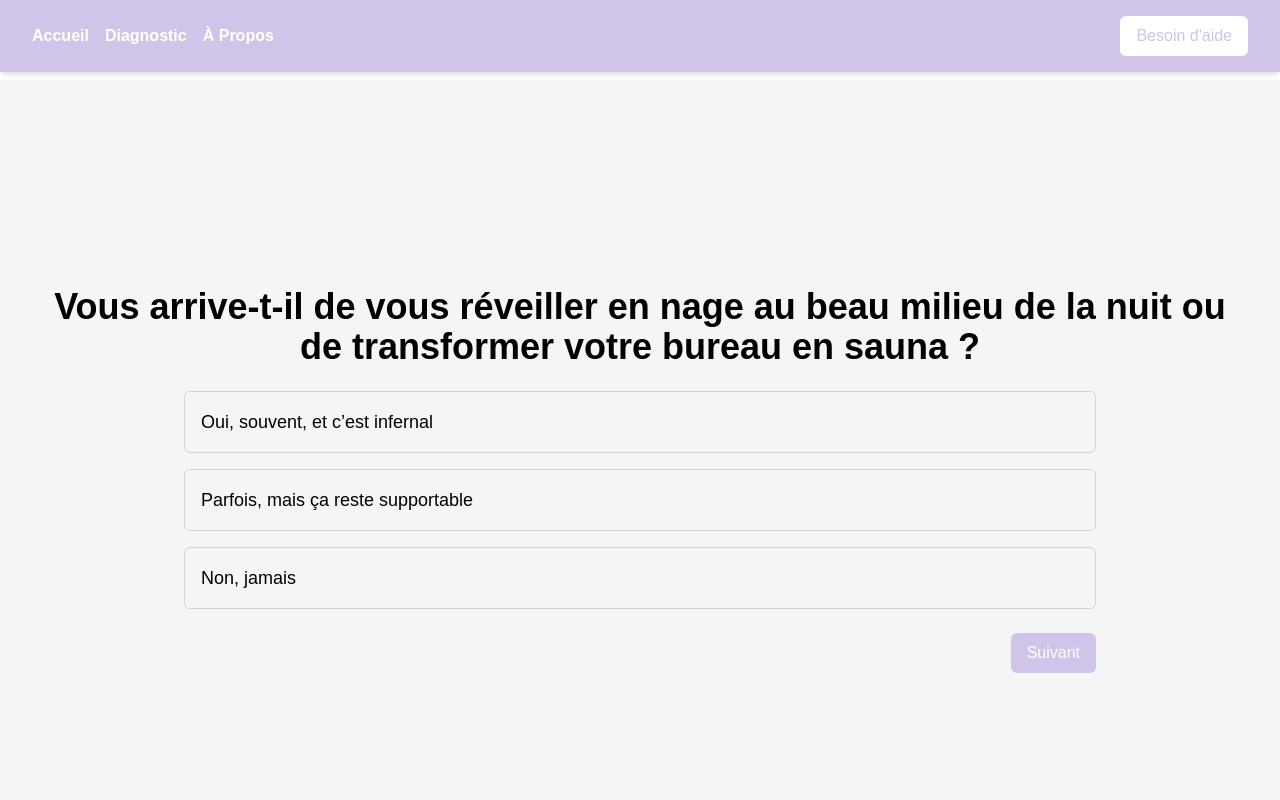
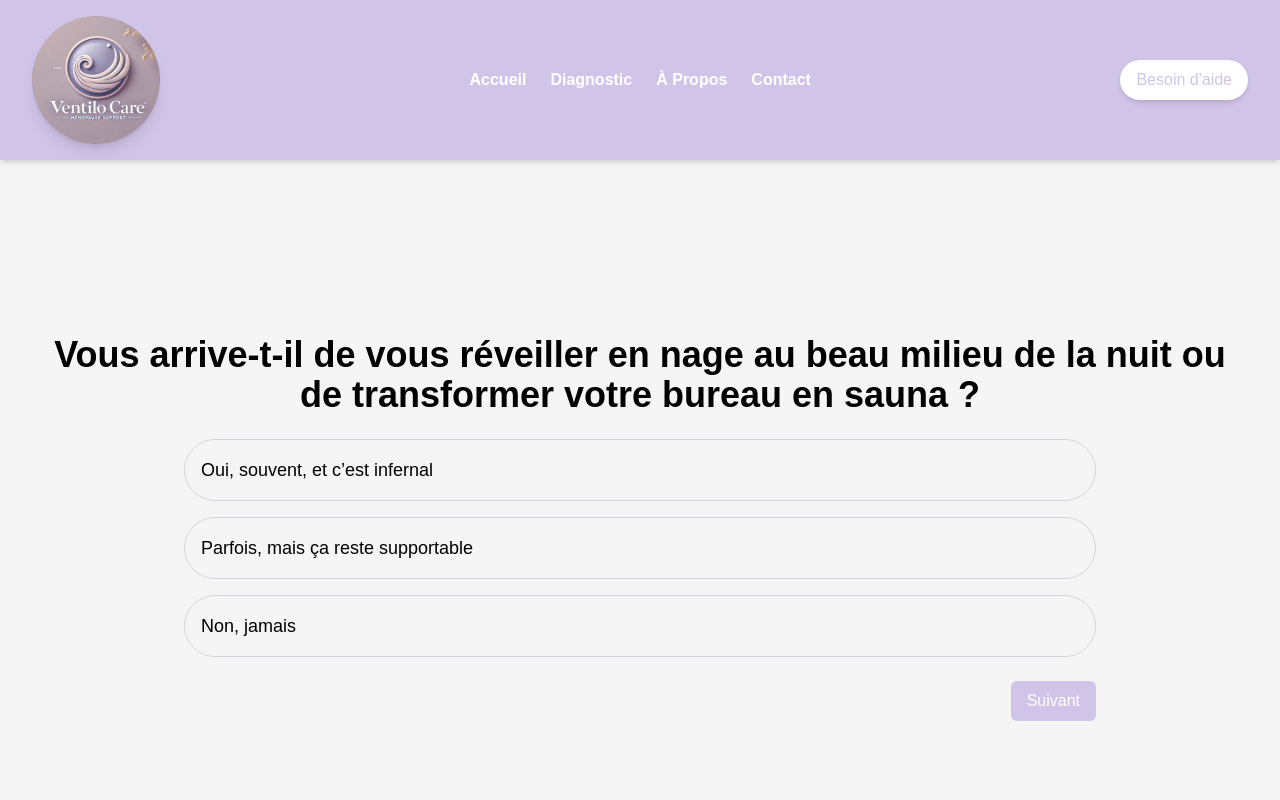
Before and after one commit to MohamedLemineK/InnovHer-Suivi-Menopause, a Next.js app in the folder untitled/: page / in a window 1280 px wide. Shown: the top 800 px of the page. Built offline with nearby package versions, Linux system fonts and the light colour scheme.

Commit message:
update mon gars

```diff
--- a/untitled/src/app/page.js
+++ b/untitled/src/app/page.js
@@ -3,14 +3,14 @@
 import { useState } from "react";
 import { Element, scroller } from "react-scroll";
 import questionnaire from "../../src/app/data/questionsData.json";
-import Link from "next/link"; // Importer le JSON
+import Link from "next/link"; // Import Link for navigation
 
 export default function Chatbot() {
     const [userAnswers, setUserAnswers] = useState({});
     const [currentStep, setCurrentStep] = useState(0);
     const [maxStepReached, setMaxStepReached] = useState(0);
 
-    // Extraction des questions depuis le JSON
+    // Extract questions from JSON
     const steps = questionnaire.questions.map((q) => ({
         text: q.question,
         options: q.options.map((option) => ({
@@ -21,10 +21,11 @@ export default function Chatbot() {
 
     const handleAnswerChange = (stepIndex, value) => {
         const isMultiple = steps[stepIndex].isMultiple;
+
         setUserAnswers((prevAnswers) => {
             const newAnswers = { ...prevAnswers };
             if (isMultiple) {
-                // Pour les choix multiples, ajouter ou supprimer la sélection
+                // Handle multiple selections
                 const existingAnswers = newAnswers[stepIndex] || [];
                 if (existingAnswers.includes(value)) {
                     newAnswers[stepIndex] = existingAnswers.filter(
@@ -34,13 +35,13 @@ export default function Chatbot() {
                     newAnswers[stepIndex] = [...existingAnswers, value];
                 }
             } else {
-                // Pour les autres types de questions, écraser la réponse
+                // Handle single selection
                 newAnswers[stepIndex] = value;
             }
             return newAnswers;
         });
 
-        // Pour les questions à choix unique, passer automatiquement à la prochaine question
+        // Automatically move to next step for single selection
         if (!isMultiple && stepIndex === currentStep) {
             goToNextStep();
         }
@@ -51,7 +52,7 @@ export default function Chatbot() {
         if (nextStep < steps.length) {
             setCurrentStep(nextStep);
             setMaxStepReached((prevMax) => Math.max(prevMax, nextStep));
-            // Défilement vers la prochaine question
+
             scroller.scrollTo(`step-${nextStep}`, {
                 duration: 500,
                 delay: 0,
@@ -59,9 +60,8 @@ export default function Chatbot() {
                 offset: -80,
             });
         } else {
-            // Questionnaire terminé
+            // End of questionnaire
             setCurrentStep(-1);
-            // Vous pouvez ajouter une logique supplémentaire ici si nécessaire
         }
     };
 
@@ -69,7 +69,7 @@ export default function Chatbot() {
         const prevStep = currentStep - 1;
         if (prevStep >= 0) {
             setCurrentStep(prevStep);
-            // Défilement vers la question précédente
+
             scroller.scrollTo(`step-${prevStep}`, {
                 duration: 500,
                 delay: 0,
@@ -81,23 +81,49 @@ export default function Chatbot() {
 
     return (
         <div className="min-h-screen bg-lightGray">
-            {/* Barre de navigation */}
+            {/* Header */}
             <header className="fixed top-0 left-0 w-full bg-purpleAccent text-white z-50 shadow-md">
                 <div className="flex justify-between items-center px-8 py-4">
+                    {/* Logo */}
+                    <Link href="/">
+                        <img
+                            src="/logo.jpg" // Ensure the logo file is placed in the public folder as "logo.jpg"
+                            alt="Ventilo Care"
+                            className="w-32 h-auto object-cover rounded-full shadow-lg"
+                        />
+                    </Link>
+                    {/* Navigation */}
                     <nav>
-                        <ul className="flex space-x-4 font-semibold">
-                            <li>Accueil</li>
-                            <li>Diagnostic</li>
-                            <li>À Propos</li>
+                        <ul className="flex space-x-6 font-semibold">
+                            <li>
+                                <Link href="/" className="hover:underline">
+                                    Accueil
+                                </Link>
+                            </li>
+                            <li>
+                                <Link href="/diagnostic" className="hover:underline">
+                                    Diagnostic
+                                </Link>
+                            </li>
+                            <li>
+                                <Link href="/about" className="hover:underline">
+                                    À Propos
+                                </Link>
+                            </li>
+                            <li>
+                                <Link href="/contact" className="hover:underline">
+                                    Contact
+                                </Link>
+                            </li>
                         </ul>
                     </nav>
-                    <button className="bg-white text-purpleAccent px-4 py-2 rounded-md">
+                    <button className="bg-white text-purpleAccent px-4 py-2 rounded-full hover:bg-gray-200 shadow-md">
                         Besoin d'aide
                     </button>
                 </div>
             </header>
 
-            {/* Contenu des questions */}
+            {/* Questions Content */}
             {currentStep === -1 ? (
                 <div className="min-h-screen flex items-center justify-center">
                     <h1 className="text-4xl font-bold">
@@ -105,15 +131,13 @@ export default function Chatbot() {
                     </h1>
                 </div>
             ) : (
-                <div className="flex flex-col items-center mt-20">
+                <div className="flex flex-col items-center mt-32">
                     {steps.map((stepData, index) => (
                         <Element
                             key={index}
                             name={`step-${index}`}
                             className={`w-full min-h-screen flex flex-col items-center justify-center p-8 ${
-                                index !== currentStep
-                                    ? "hidden"
-                                    : ""
+                                index !== currentStep ? "hidden" : ""
                             }`}
                         >
                             <h1 className="text-4xl font-bold text-center mb-6">
@@ -129,10 +153,10 @@ export default function Chatbot() {
                                     return (
                                         <div
                                             key={i}
-                                            className={`p-4 border border-gray-300 rounded-md cursor-pointer ${
+                                            className={`p-4 border border-gray-300 rounded-full cursor-pointer ${
                                                 isSelected
-                                                    ? "bg-purpleAccent text-white"
-                                                    : ""
+                                                    ? "bg-purpleAccent text-white shadow-lg"
+                                                    : "hover:bg-gray-100"
                                             }`}
                                             onClick={() =>
                                                 handleAnswerChange(
@@ -141,7 +165,7 @@ export default function Chatbot() {
                                                 )
                                             }
                                         >
-                                            {/* Input caché */}
+                                            {/* Hidden Input */}
                                             <input
                                                 type={
                                                     stepData.isMultiple
@@ -161,7 +185,7 @@ export default function Chatbot() {
                                     );
                                 })}
                             </div>
-                            {/* Boutons de navigation */}
+                            {/* Navigation Buttons */}
                             <div className="flex justify-between mt-6 w-3/4">
                                 {currentStep > 0 && (
                                     <button
@@ -172,12 +196,14 @@ export default function Chatbot() {
                                     </button>
                                 )}
                                 <div className="flex-1"></div>
+                                {currentStep < steps.length - 1 && (
                                     <button
                                         onClick={goToNextStep}
                                         className="bg-purpleAccent text-white px-4 py-2 rounded-md"
                                     >
                                         Suivant
                                     </button>
+                                )}
                             </div>
                         </Element>
                     ))}
@@ -185,23 +211,19 @@ export default function Chatbot() {
             )}
 
             {/* Footer */}
-            <footer className="bg-gray-800 text-white text-center py-4 mt-10">
+            <footer className="bg-gray-800 text-white text-center py-4 mt-10 rounded-t-lg">
                 <p className="text-sm">
                     Ventilo, c'est un espace en ligne pour accompagner les femmes en périménopause avec une approche
                     pluridisciplinaire.
-                    <br />
-                    Notre souhait : faire de votre ménopause un second printemps digne de ce nom.
                 </p>
                 <div className="flex justify-center space-x-4 mt-2">
                     <a href="mailto:floriane@ventilo.care" className="text-purpleAccent hover:underline">
                         Contact
                     </a>
-                    <a href="https://www.instagram.com/ventilo.care" target="_blank" rel="noopener noreferrer"
-                        className="text-purpleAccent hover:underline">
+                    <a href="https://www.instagram.com/ventilo.care" target="_blank" rel="noopener noreferrer" className="text-purpleAccent hover:underline">
                         Instagram
                     </a>
-                    <a href="https://ventilo.substack.com/" target="_blank" rel="noopener noreferrer"
-                        className="text-purpleAccent hover:underline">
+                    <a href="https://ventilo.substack.com/" target="_blank" rel="noopener noreferrer" className="text-purpleAccent hover:underline">
                         Newsletter
                     </a>
                 </div>
@@ -210,7 +232,7 @@ export default function Chatbot() {
                     <Link href="/conditions-d-utilisation/" className="text-purpleAccent hover:underline">
                         Conditions d'utilisation
                     </Link>{" "}
-                    |
+                    |{" "}
                     <Link href="/mentions-legales/" className="text-purpleAccent hover:underline">
                         Mentions légales
                     </Link>
```
Lines whose indentation alone changed are shown as unchanged.
